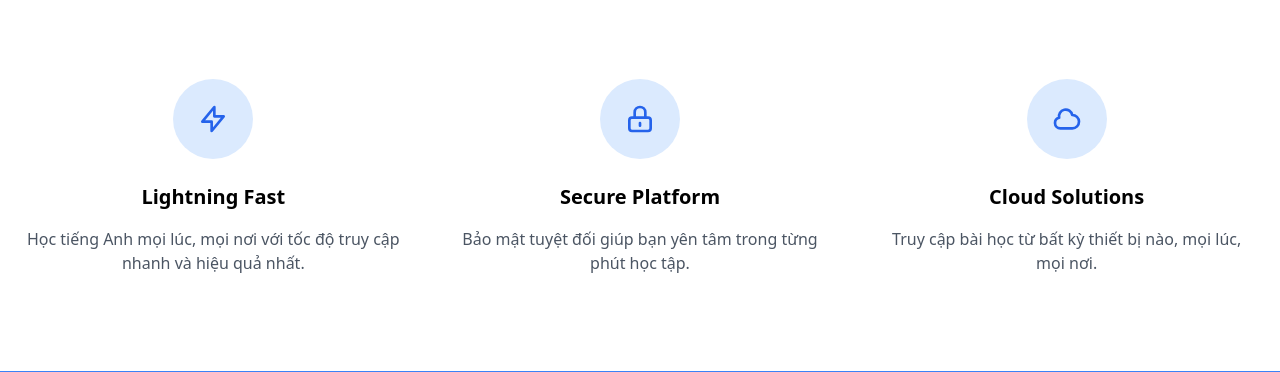
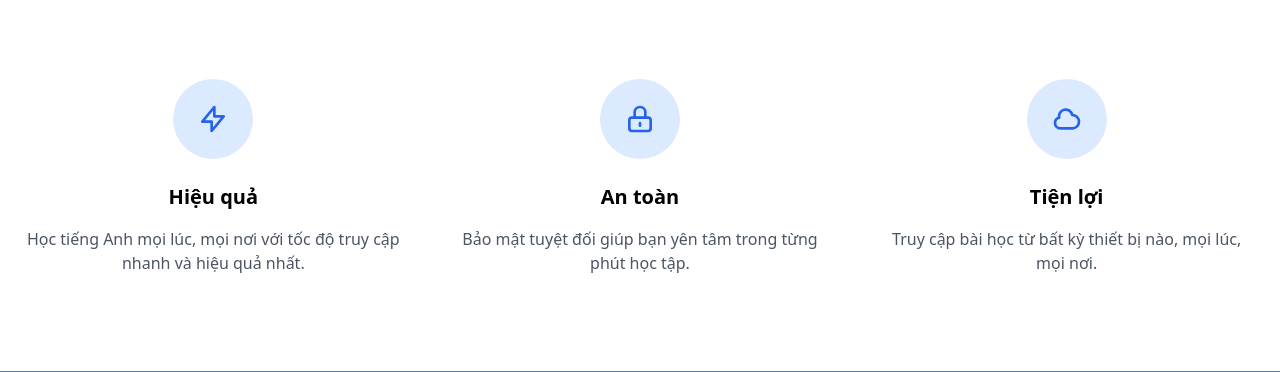
Before and after one commit to thquan105/hoccungminh, a Django app: page / in a window 1280 px wide. Shown: the part 881-1253 px from the top of the page. Run offline with Django 5.2, Linux system fonts and the light colour scheme; parts of the project's set-up code (start-up, migrations or seed data) failed here and were passed over; some libraries are stand-ins or nearby versions.

```diff
--- a/templates/home.html
+++ b/templates/home.html
@@ -26,7 +26,7 @@
                             d="M13 10V3L4 14h7v7l9-11h-7z"></path>
                     </svg>
                 </div>
-                <h3 class="text-xl font-semibold mb-4">Lightning Fast</h3>
+                <h3 class="text-xl font-semibold mb-4">Hiệu quả</h3>
                 <p class="text-gray-600">Học tiếng Anh mọi lúc, mọi nơi với tốc độ truy cập nhanh và hiệu quả nhất.</p>
             </div>
             <div class="text-center">
@@ -37,7 +37,7 @@
                         </path>
                     </svg>
                 </div>
-                <h3 class="text-xl font-semibold mb-4">Secure Platform</h3>
+                <h3 class="text-xl font-semibold mb-4">An toàn</h3>
                 <p class="text-gray-600">Bảo mật tuyệt đối giúp bạn yên tâm trong từng phút học tập.</p>
             </div>
             <div class="text-center">
@@ -48,7 +48,7 @@
                         </path>
                     </svg>
                 </div>
-                <h3 class="text-xl font-semibold mb-4">Cloud Solutions</h3>
+                <h3 class="text-xl font-semibold mb-4">Tiện lợi</h3>
                 <p class="text-gray-600">Truy cập bài học từ bất kỳ thiết bị nào, mọi lúc, mọi nơi.</p>
             </div>
         </div>
```
Also changed, not shown: thq_core/settings.py (+12 -1 lines).
